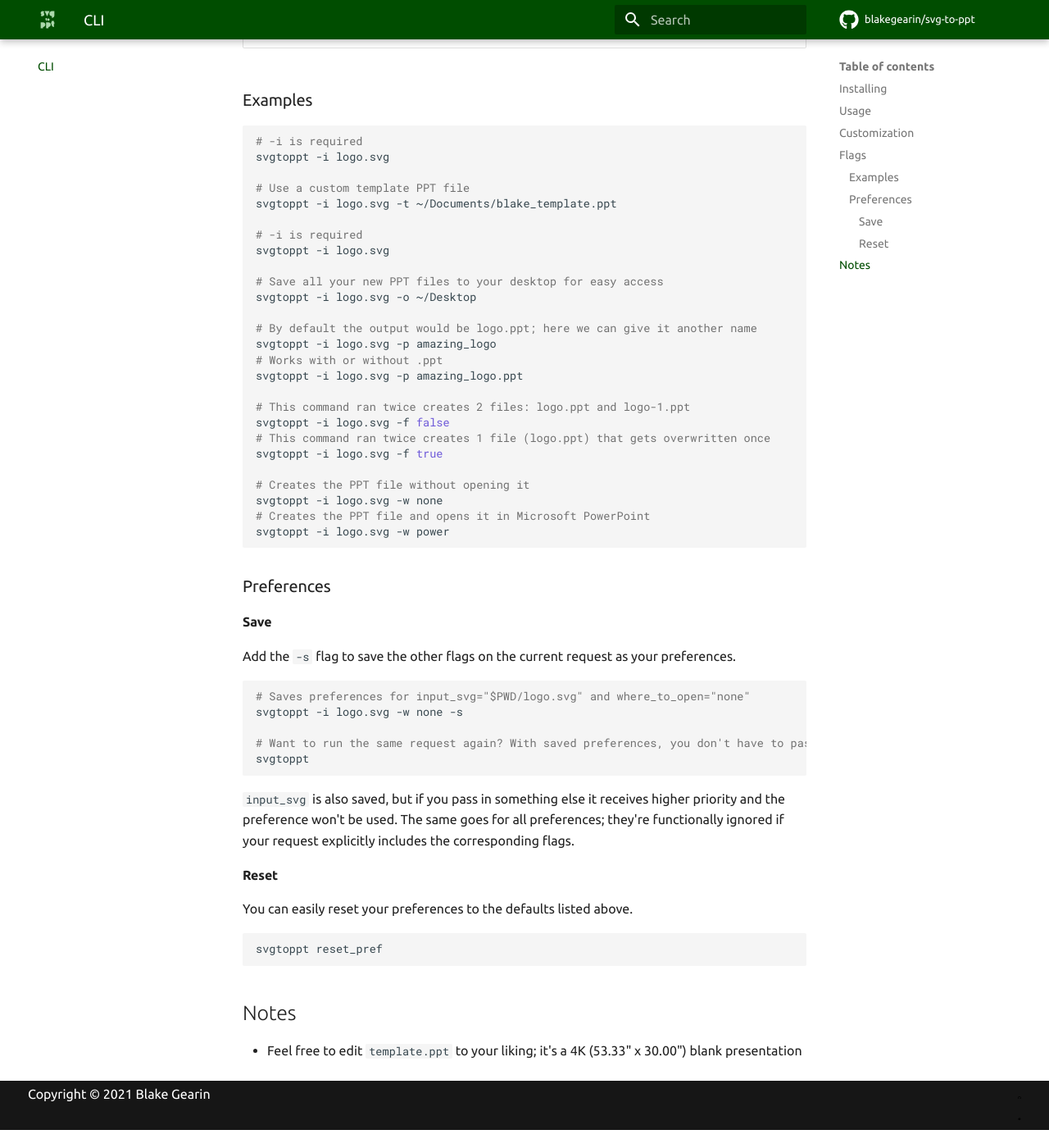
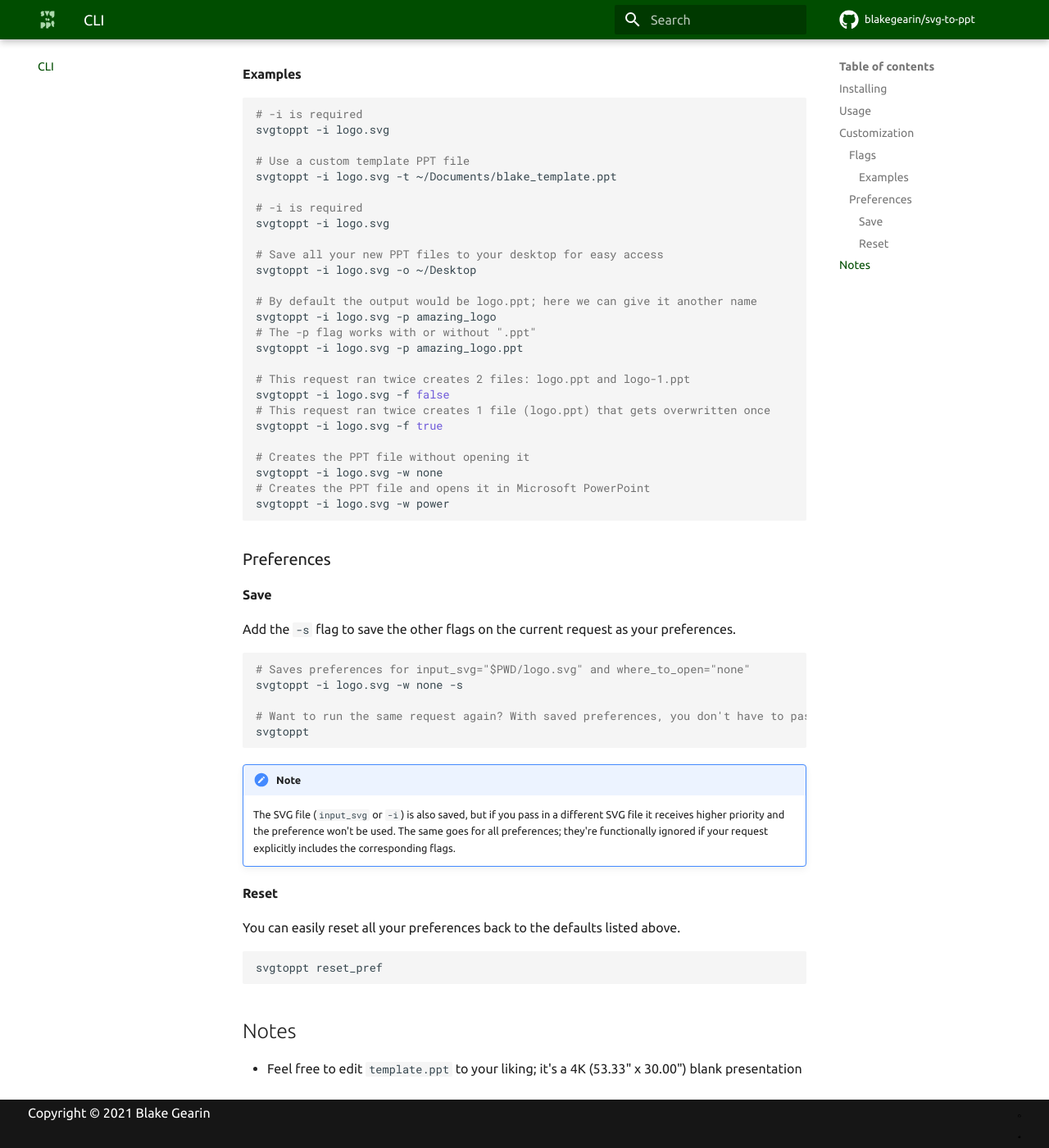
Before and after one commit to SVGtoPPT/svgtoppt-website, an MkDocs documentation site: the page built from docs/cli.md, in a window 1280 px wide and 1400 px high, scrolled down 1561 px. Shown: the whole window at 82% size. Built offline with MkDocs 1.6.1 and Material for MkDocs 9.7.7, drawn with Linux system fonts in a browser that asks for light colours; comment, search, counter and statistics services are not loaded; before the commit the page ends 2939 px from its top, so only the background shows below that.

Commit message:
CLI corrections and clarifications

````diff
--- a/docs/cli.md
+++ b/docs/cli.md
@@ -37,7 +37,7 @@ svgtoppt [PATH_TO_SVG_FILE]
 
 If the standard configuration doesn't fit your workflow, that's ok! You can use flags to specify single-use functionality or change the defaults permanently via preferences.
 
-## Flags
+### Flags
 
 | Name | Flag | Default Value | Description |
 |--|:---:|--|--|
@@ -48,7 +48,7 @@ If the standard configuration doesn't fit your workflow, that's ok! You can use
 | `force_ppt` | `-f` | `false` | `false` : creates a new, unique PPT file each time a command is run<br><br>`true` : makes it [idempotent](https://mortoray.com/2014/09/05/what-is-an-idempotent-function/); has the potential to overwrite an existing PPT file |
 | `where_to_open` | `-w` | `keynote` | Where the PPT file is opened in after it's created<br><br>**Options**<br>Don't open: `none`<br> Apple Keynote: `keynote`<br>Microsoft PowerPoint: `power`<br>Libre Office:`libre`<br>Apache OpenOffice: `oo` |
 
-### Examples
+#### Examples
 
 ``` bash
 # -i is required
@@ -65,12 +65,12 @@ svgtoppt -i logo.svg -o ~/Desktop
 
 # By default the output would be logo.ppt; here we can give it another name
 svgtoppt -i logo.svg -p amazing_logo
-# Works with or without .ppt
+# The -p flag works with or without ".ppt"
 svgtoppt -i logo.svg -p amazing_logo.ppt
 
-# This command ran twice creates 2 files: logo.ppt and logo-1.ppt
+# This request ran twice creates 2 files: logo.ppt and logo-1.ppt
 svgtoppt -i logo.svg -f false
-# This command ran twice creates 1 file (logo.ppt) that gets overwritten once
+# This request ran twice creates 1 file (logo.ppt) that gets overwritten once
 svgtoppt -i logo.svg -f true
 
 # Creates the PPT file without opening it
@@ -93,11 +93,13 @@ svgtoppt -i logo.svg -w none -s
 svgtoppt
 ```
 
-`input_svg` is also saved, but if you pass in something else it receives higher priority and the preference won't be used. The same goes for all preferences; they're functionally ignored if your request explicitly includes the corresponding flags.
+!!! note
+
+    The SVG file (`input_svg` or `-i`) is also saved, but if you pass in a different SVG file it receives higher priority and the preference won't be used. The same goes for all preferences; they're functionally ignored if your request explicitly includes the corresponding flags.
 
 #### Reset
 
-You can easily reset your preferences to the defaults listed above.
+You can easily reset all your preferences back to the defaults listed above.
 
 ``` bash
 svgtoppt reset_pref
````
